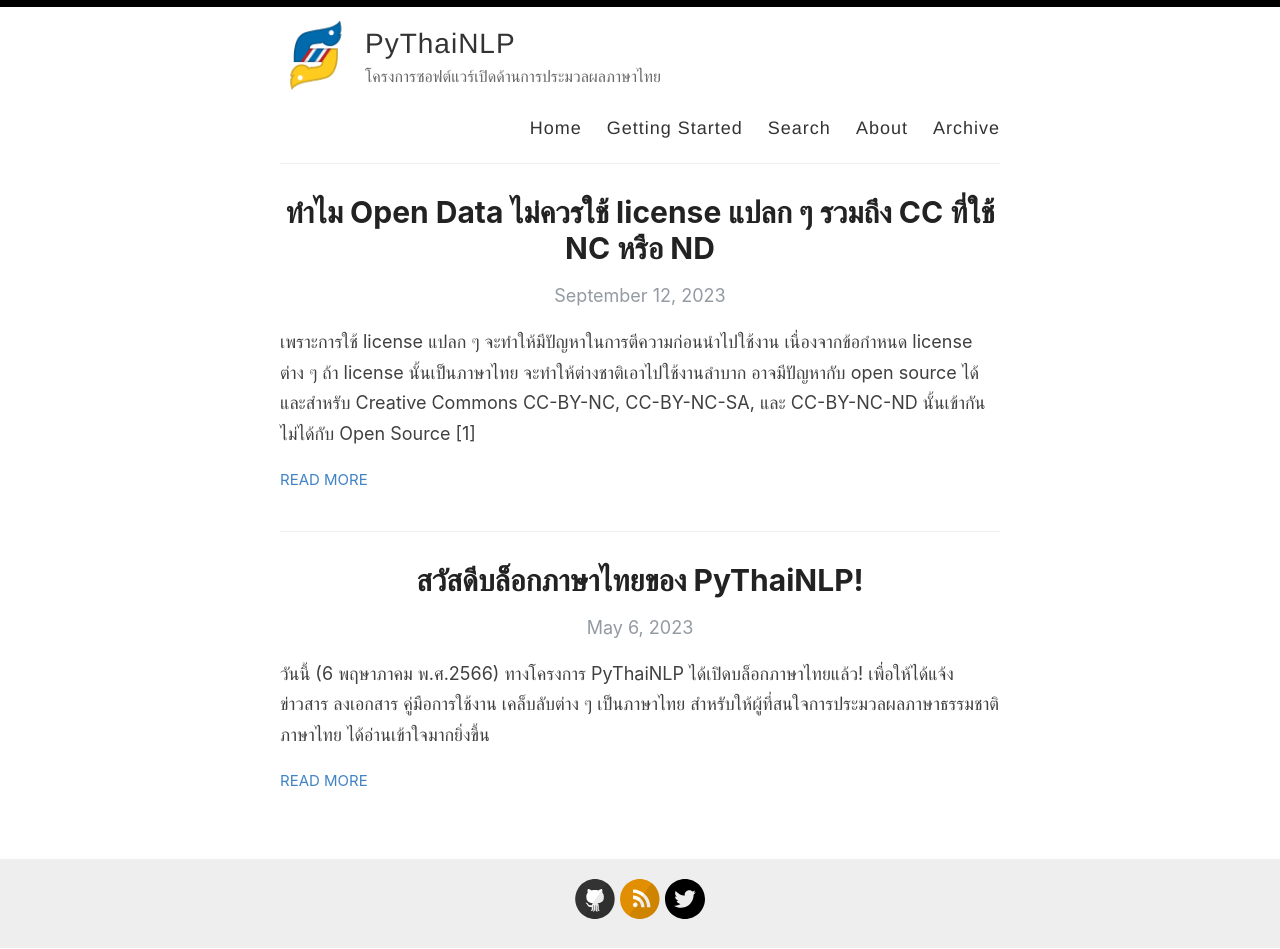
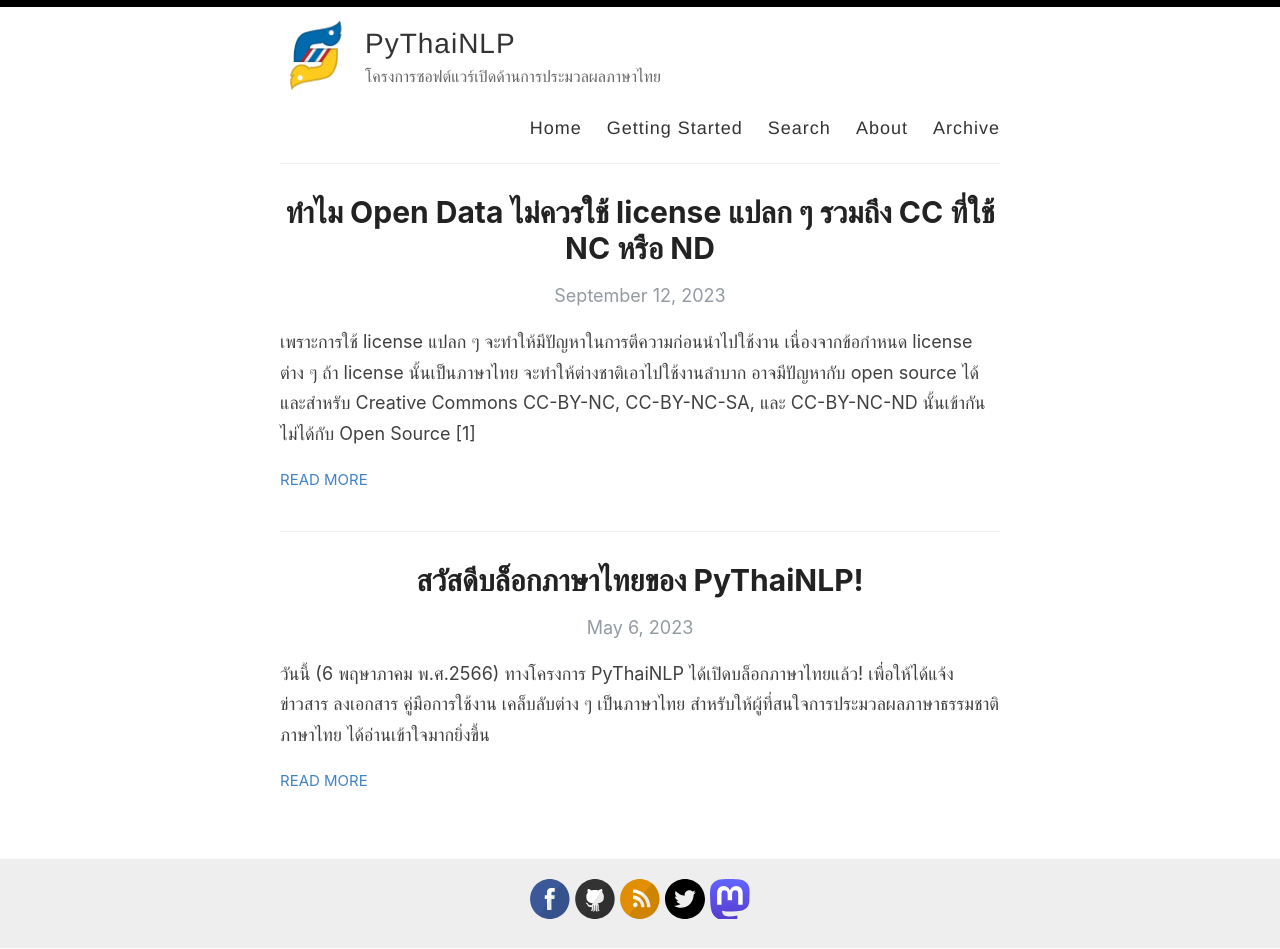
Before and after one commit to PyThaiNLP/th, a Jekyll site: the page built from index.html, in a window 1280 px wide. Built offline with Jekyll 4.4.1, drawn with Linux system fonts in a browser that asks for light colours; the list of posts is cut into pages by our own code.

```diff
--- a/_config.yml
+++ b/_config.yml
@@ -21,9 +21,9 @@ avatar: /images/32934255.png
 footer-links:
   dribbble:
   email:
-  facebook:
+  facebook: pythainlp
   flickr:
-  github: pythainlp/pythainlp
+  github: pythainlp
   instagram:
   linkedin:
   pinterest:
@@ -33,7 +33,7 @@ footer-links:
   youtube: # channel/<your_long_string> or user/<user-name>
   googleplus: # anything in your profile username that comes after plus.google.com/
   playconsole:
-  mastodon: # <your-mastodon-instance>/@<your-user-name> eg. fosstodon.org/@username
+  mastodon: fosstodon.org/@pythainlp # <your-mastodon-instance>/@<your-user-name> eg. fosstodon.org/@username
 
 # Enter your Disqus shortname (not your username) to enable commenting on posts
 # You can find your shortname on the Settings page of your Disqus account
```
